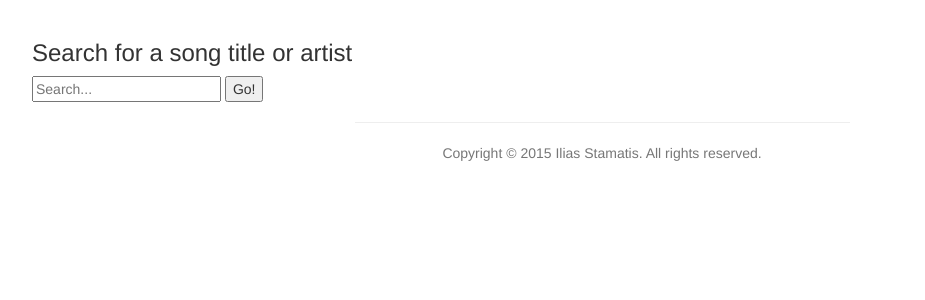
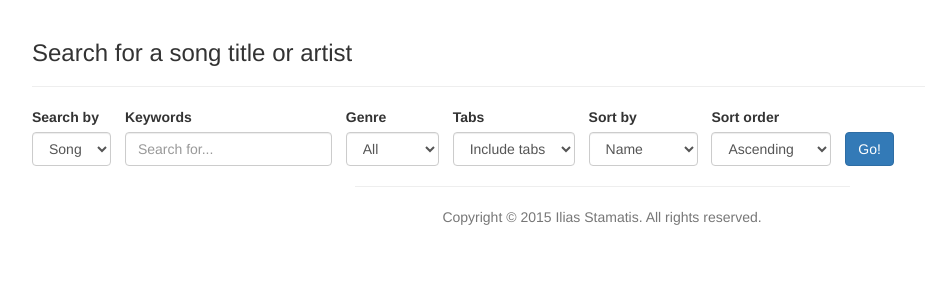
Before and after one commit to ilstam/guitarchords, a Django app: template chords/templates/chords/search.html in a window 1280 px wide. Shown: the part 52-352 px from the top of the page, without its empty margins (38-963 px from the left). Run offline with Django 3.2, Linux system fonts and the light colour scheme; the template is opened without the code that fills it, so the values that code supplies are empty; some libraries are stand-ins or nearby versions.

Commit message:
bootstrapping the search form

```diff
--- a/chords/static/chords/css/style.css
+++ b/chords/static/chords/css/style.css
@@ -25,6 +25,18 @@ label[for=id_content] {
 
 #add_song_form {
     max-width: 700px;
+}
+
+#search_form label {
+    display: block;
+}
+
+#search_form .form-group {
+    margin-right: 10px;
+}
+
+#search_form #submit_label {
+    visibility: hidden;
 }
 
 /* song */
--- a/chords/templates/chords/search.html
+++ b/chords/templates/chords/search.html
@@ -1,4 +1,6 @@
 {% extends 'chords/base.html' %}
+{% load i18n %}
+
 {% block title %}Search{% endblock %}
 
 {% block body_block %}
@@ -8,10 +10,58 @@
 {% else %}
     <h3>Search for a song title or artist</h3>
 {% endif %}
-<form action="{% url 'chords:search' %}" method="get">
-    <input type="text" name="search" placeholder="Search...">
-    <input type="submit" value="Go!">
+<hr />
+
+<form id="search_form" class="form-inline" action="{% url 'chords:search' %}" method="get">
+    <div class="form-group">
+        <label for="search_by">Search by</label>
+        <select class="form-control" id="search_by" name="search_by">
+            <option>Artist</option>
+            <option selected>Song</option>
+            <option>User</option>
+        </select>
+    </div>
+    <div class="form-group">
+        <label for="search">Keywords</label>
+        <input type="text" class="form-control" id="search" name="search" placeholder="Search for...">
+    </div>
+    <div class="form-group">
+        <label for="genre">Genre</label>
+        <select class="form-control" id="genre" name="genre">
+            <option>All</option>
+            <option>Genre1</option>
+            <option>Genre2</option>
+        </select>
+    </div>
+    <div class="form-group">
+        <label for="tabs">Tabs</label>
+        <select class="form-control" id="tabs" name="tabs">
+            <option>Include tabs</option>
+            <option>Chords only</option>
+        </select>
+    </div>
+    <div class="form-group">
+        <label for="sort_by">Sort by</label>
+        <select class="form-control" id="sort_by" name="sort_by">
+            <option>Name</option>
+            <option>Popularity</option>
+            <option>Age</option>
+        </select>
+    </div>
+    <div class="form-group">
+        <label for="sort_order">Sort order</label>
+        <select class="form-control" id="sort_order" name="sort_order">
+            <option>Ascending</option>
+            <option>Descending</option>
+        </select>
+    </div>
+    <div class="form-group">
+        <label id="submit_label">Go</label>
+        <button type="submit" class="btn btn-primary">{% trans 'Go!' %}</button>
+    </div>
 </form>
+
+{% comment %}
 {% if results %}
     <ul>
     {% for song in results %}
@@ -22,5 +72,6 @@
 {% elif query %}
     <p><strong>No results found.</strong></p>
 {% endif %}
+{% endcomment %}
 
 {% endblock %}
```
